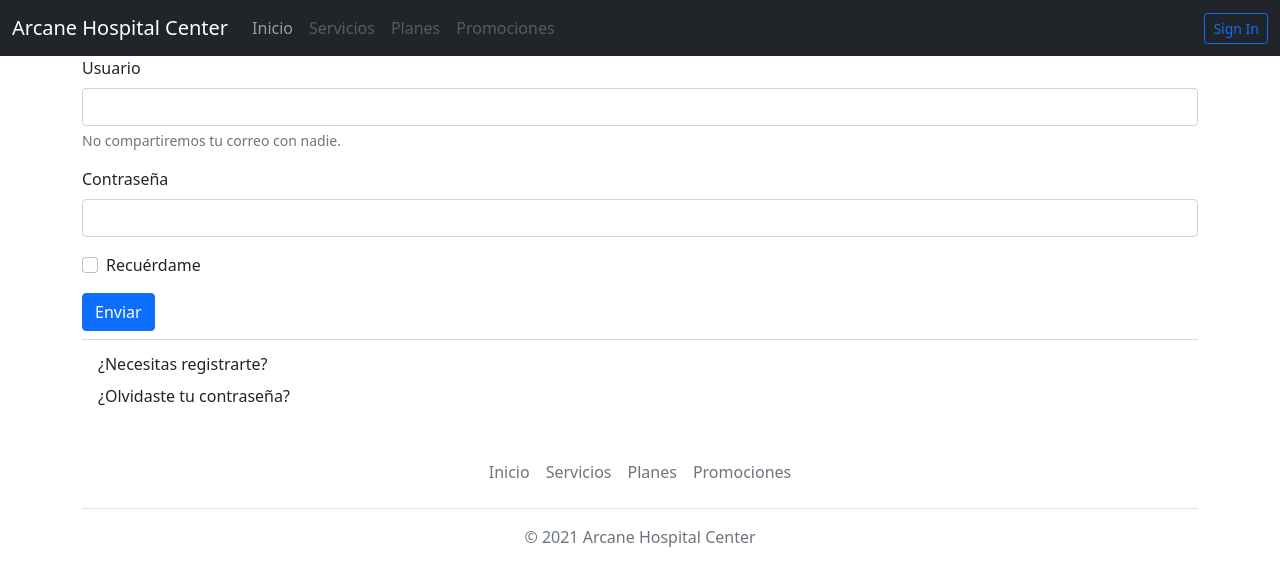
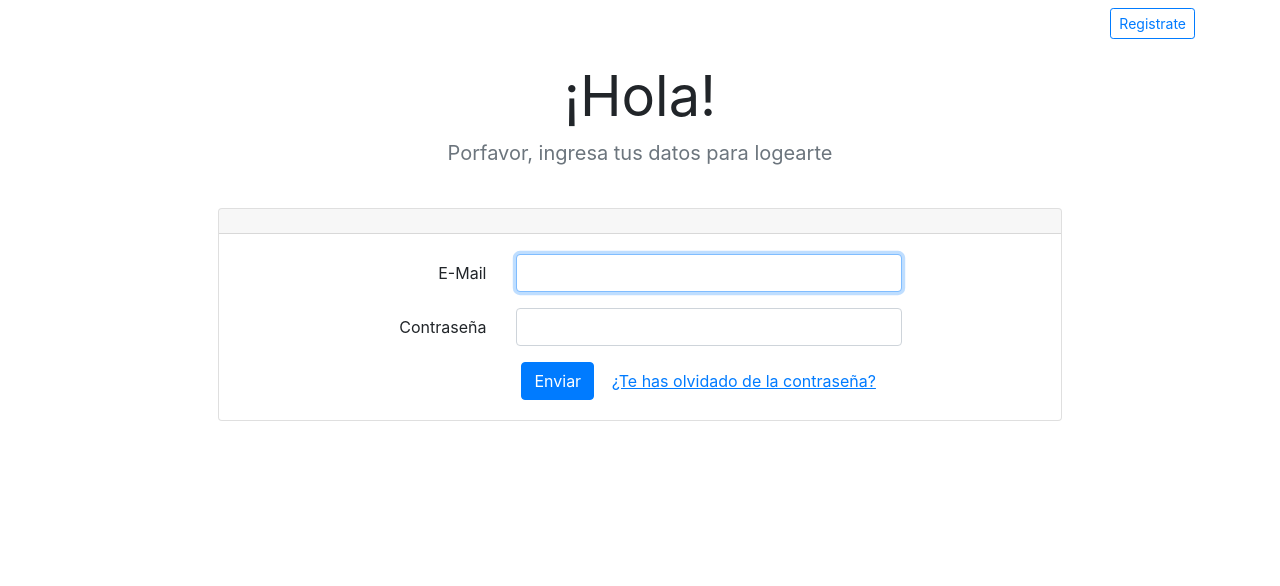
Before and after one commit to JasonLocke8/Simulador-Interactivo, a plain HTML site: page index.html in a window 1280 px wide. Drawn offline with nearby package versions, Linux system fonts and the light colour scheme.

Commit message:
Actualizacion proyecto

```diff
--- /dev/null
+++ b/css/styles.css
@@ -0,0 +1,46 @@
+@import url(https://fonts.googleapis.com/css?family=Raleway:300,400,600);
+
+
+body{
+    margin: 0;
+    font-size: .9rem;
+    font-weight: 400;
+    line-height: 1.6;
+    color: #212529;
+    text-align: left;
+    background-color: #f5f8fa;
+}
+
+.navbar-laravel
+{
+    box-shadow: 0 2px 4px rgba(0,0,0,.04);
+}
+
+.navbar-brand , .nav-link, .my-form, .login-form
+{
+    font-family: Raleway, sans-serif;
+}
+
+.my-form
+{
+    padding-top: 1.5rem;
+    padding-bottom: 1.5rem;
+}
+
+.my-form .row
+{
+    margin-left: 0;
+    margin-right: 0;
+}
+
+.login-form
+{
+    padding-top: 1.5rem;
+    padding-bottom: 1.5rem;
+}
+
+.login-form .row
+{
+    margin-left: 0;
+    margin-right: 0;
+}
--- a/index.html
+++ b/index.html
@@ -1,83 +1,75 @@
 <!DOCTYPE html>
 <html lang="en">
 <head>
+
     <meta charset="UTF-8">
     <meta http-equiv="X-UA-Compatible" content="IE=edge">
-    <meta name="viewport" content="width=device-width, initial-scale=1.0">
+    <meta name="viewport" content="width=device-width, initial-scale=1.0, shrink-to-fit=no">
     <link href="https://cdn.jsdelivr.net/npm/bootstrap@5.1.3/dist/css/bootstrap.min.css" rel="stylesheet" integrity="sha384-1BmE4kWBq78iYhFldvKuhfTAU6auU8tT94WrHftjDbrCEXSU1oBoqyl2QvZ6jIW3" crossorigin="anonymous">
-    <link rel="stylesheet" href="css/styles.css">
+    <script src="//cdnjs.cloudflare.com/ajax/libs/jquery/3.2.1/jquery.min.js"></script>
+    <link rel="dns-prefetch" href="https://fonts.gstatic.com">
+    <link href="https://fonts.googleapis.com/css?family=Raleway:300,400,600" rel="stylesheet" type="text/css">
+    <link rel="stylesheet" href="css/style.css">
+    <link rel="stylesheet" href="https://stackpath.bootstrapcdn.com/bootstrap/4.1.3/css/bootstrap.min.css">
     <title>Arcane Hospital Center</title>
 </head>
+
 <body>
 
-    <nav class="navbar sticky-top navbar-expand-lg navbar-dark bg-dark">
-        <div class="container-fluid">
-          <a class="navbar-brand" href="#">Arcane Hospital Center</a>
-          <button class="navbar-toggler">
+  <nav class="navbar navbar-expand-lg navbar-light navbar-laravel">
+      <div class="container">
+          <button class="navbar-toggler" type="button" data-toggle="collapse" data-target="#navbarSupportedContent" aria-controls="navbarSupportedContent" aria-expanded="false" aria-label="Toggle navigation">
               <span class="navbar-toggler-icon"></span>
           </button>
-          <div class="collapse navbar-collapse" id="navbarNav">
-            <ul class="navbar-nav">
+
+          <div class="collapse navbar-collapse" id="navbarSupportedContent">
+              <ul class="navbar-nav ml-auto">
                   <li class="nav-item">
-                <a class="nav-link" aria-current="page" href="#">Inicio</a>
-              </li>
-              <li class="nav-item">
-                <a class="nav-link disabled" href="#">Servicios</a>
-              </li>
-              <li class="nav-item">
-                <a class="nav-link disabled" href="#">Planes</a>
-              </li>
-              <li class="nav-item">
-                <a class="nav-link disabled" href="#">Promociones</a>
+                      <a class="btn btn-outline-primary btn-sm" href="pages/signin.html">Registrate</a>
                   </li>
               </ul>
           </div>
-          <form class="d-flex">
-            <button class="btn btn-outline-primary btn-sm">Sign In</button>
+      </div>
+  </nav>
+
+  <main class="login-form">
+      <div class="cotainer">
+          <div class="row justify-content-center">
+            <div class="pricing-header p-3 pb-md-4 mx-auto text-center">
+              <h1 class="display-4 fw-normal" id="nombre">¡Hola!</h1>
+              <p class="fs-5 text-muted" id="descripcion">Porfavor, ingresa tus datos para logearte</p>
+          </div>
+              <div class="col-md-8">
+                  <div class="card">
+                      <div class="card-header"></div>
+                      <div class="card-body">
+                          <form action="" method="">
+                              <div class="form-group row">
+                                  <label for="email_address" class="col-md-4 col-form-label text-md-right">E-Mail</label>
+                                  <div class="col-md-6">
+                                      <input type="text" id="email_address" class="form-control" name="email-address" required autofocus>
+                                  </div>
+                              </div>
+
+                              <div class="form-group row">
+                                  <label for="password" class="col-md-4 col-form-label text-md-right">Contraseña</label>
+                                  <div class="col-md-6">
+                                      <input type="password" id="password" class="form-control" name="password" required>
+                                  </div>
+                              </div>
+
+                              <div class="col-md-6 offset-md-4">
+                                <input class="btn btn-primary" type="button" onclick="login();" id="boton" value="Enviar">
+                                <a href="#" class="btn btn-link">¿Te has olvidado de la contraseña?</a>
+                              </div>
+                      </div>
                       </form>
                   </div>
-
-      </nav>
-
-      <main>
-
-        <div class="container">
-            <form action="">
-                <div class="mb-3">
-                  <label class="form-label">Usuario</label>
-                  <input type="email" class="form-control" id="exampleInputEmail1" aria-describedby="emailHelp">
-                  <div id="emailHelp" class="form-text">No compartiremos tu correo con nadie.</div>
               </div>
-                <div class="mb-3">
-                  <label class="form-label">Contraseña</label>
-                  <input type="password" class="form-control" id="exampleInputPassword1">
           </div>
-                <div class="mb-3 form-check">
-                  <input type="checkbox" class="form-check-input" id="exampleCheck1">
-                  <label class="form-check-label">Recuérdame</label>
       </div>
-                <input class="btn btn-primary" type="submit" onclick="login();" value="Enviar">
-              </form>
-            <div class="dropdown-divider"></div>
-            <a class="dropdown-item" href="#">¿Necesitas registrarte?</a>
-            <a class="dropdown-item" href="#">¿Olvidaste tu contraseña?</a>
       </div>
-
       <script src="js/main.js"></script>
   </main>
-
-      <footer>
-        <div class="container">
-            <footer class="py-3 my-4">
-              <ul class="nav justify-content-center border-bottom pb-3 mb-3">
-                <li class="nav-item"><a href="#" class="nav-link px-2 text-muted">Inicio</a></li>
-                <li class="nav-item"><a href="#" class="nav-link px-2 text-muted">Servicios</a></li>
-                <li class="nav-item"><a href="#" class="nav-link px-2 text-muted">Planes</a></li>
-                <li class="nav-item"><a href="#" class="nav-link px-2 text-muted">Promociones</a></li>
-              </ul>
-              <p class="text-center text-muted">&copy; 2021 Arcane Hospital Center</p>
-            </footer>
-          </div>
-      </footer>
 </body>
 </html>
--- a/js/main.js
+++ b/js/main.js
@@ -1,30 +1,60 @@
 //La idea es hacer un Login, con una pequeña tienda. Todo ambientado en un Hospital con diferentes planes médicos.
 
-function usuario(user, contrasena) {
-    this.user = user;
-    this.contrasena = contrasena;
-}
+    function usuariosNuevos(nombre, apellido, email, password, sexo) {
+        this.nombre = nombre;
+        this.apellido = apellido;
+        this.email = email;
+        this.password = password;
+        this.sexo = sexo;
+    };
 
-const usuario1 = new usuario ("nico","1234");
-const usuario2 = new usuario ("pablo","4321");
-const usuario3 = new usuario ("juan","1122");
+// Al presionar la tecla 'Enter' valida el formulario de login
 
-function login(){
+    window.addEventListener("keypress", function(e){
 
-    var user = document.getElementById("exampleInputEmail1").value;
-    var contrasena = document.getElementById("exampleInputPassword1").value;
+        if ( e.key == "Enter"){
+            login();
+        }
+    }
+    )
 
+// Función que registra los datos de una persona en un string para posteriormente guardarlo como JSON
+    function registro(){
 
-    if (user==usuario1.user && contrasena==usuario1.contrasena) {
-        window.location="pages/principal.html";
+        let nombre = document.getElementById("inputNombre").value;
+        let apellido = document.getElementById("inputApellido").value;
+        let email = document.getElementById("inputEmail").value;
+        let password = document.getElementById("inputPassword").value;
+        let sexo = document.getElementById("inputSexo").value;
+
+        const usuarioNuevo = new usuariosNuevos (nombre, apellido, email, password, sexo);
+
+        let usuarioJSON = JSON.stringify(usuarioNuevo);
+
+        localStorage.setItem("usuarioNuevo", usuarioJSON);
+
     }
-    if (user==usuario2.user && contrasena==usuario2.contrasena) {
-        window.location="pages/principal.html";
+
+// Función que valida el Login
+    function login(){
+
+        let json = localStorage.usuarioNuevo;
+        let usuarioString = JSON.parse(json);
+
+        let user = document.getElementById("email_address").value;
+        let contrasena = document.getElementById("password").value;
+
+        if (user == usuarioString.email && contrasena == usuarioString.password){
+            localStorage.setItem("usuarioActual", usuarioString.nombre);
+            window.location="pages/principal.html";
+        }
     }
-    if (user==usuario3.user && contrasena==usuario3.contrasena) {
-        window.location="pages/principal.html";
+
+// Función que cambia el titulo de bienvenida con el nombre del usuario
+
+    function cambioNombre(){
+
+        let userActual = localStorage.getItem("usuarioActual");
+        document.getElementById("nombre").innerHTML = "Hola, "+userActual+"!";
+
     }
-    if (user=="" && contrasena=="") {
-        alert("Ingrese los datos!");
-    }
-    }
```
Also changed, not shown: pages/planes.html (added, +129 -0 lines), pages/principal.html (+7 -68 lines), pages/signin.html (added, +109 -0 lines), 1 other file. Lines whose indentation alone changed are shown as unchanged.
